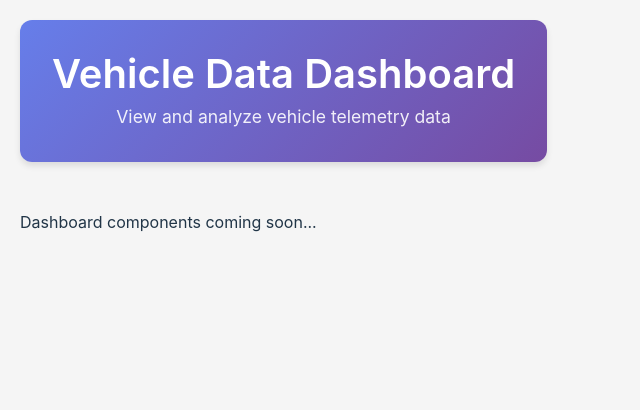
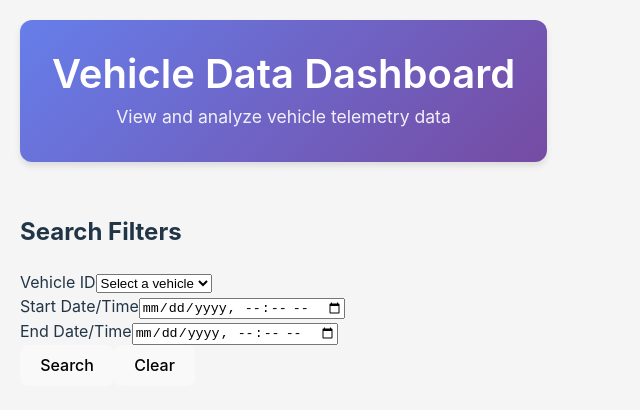
Before and after one commit to aselarbd/vehicle-data-dashboard, a React (Vite) app in the folder frontend/: page / in a window 1280 px wide. Shown: the top 410 px of the page, without its empty margins (0-640 px from the left). Built offline with nearby package versions, Linux system fonts and the light colour scheme.

Commit message:
Add search filters UI with vehicle dropdown and date pickers

```diff
--- a/frontend/src/App.tsx
+++ b/frontend/src/App.tsx
@@ -1,4 +1,5 @@
 import './App.css';
+import SearchFilters from './components/SearchFilters';
 
 function App() {
   return (
@@ -9,7 +10,7 @@ function App() {
       </header>
 
       <main className="App-main">
-        <p>Dashboard components coming soon...</p>
+        <SearchFilters />
       </main>
     </div>
   );
--- /dev/null
+++ b/frontend/src/components/DatePicker.tsx
@@ -0,0 +1,21 @@
+import type { FC } from 'react';
+
+interface DatePickerProps {
+  label: string;
+  id: string;
+}
+
+const DatePicker: FC<DatePickerProps> = ({ label, id }) => {
+  return (
+    <div className="form-group">
+      <label htmlFor={id}>{label}</label>
+      <input
+        type="datetime-local"
+        id={id}
+        className="form-control"
+      />
+    </div>
+  );
+};
+
+export default DatePicker;
--- /dev/null
+++ b/frontend/src/components/SearchFilters.tsx
@@ -0,0 +1,38 @@
+import type { FC } from 'react';
+import VehicleDropdown from './VehicleDropdown';
+import DatePicker from './DatePicker';
+
+const SearchFilters: FC = () => {
+  return (
+    <div className="search-section">
+      <h2>Search Filters</h2>
+      <div className="controls-container">
+        <VehicleDropdown />
+
+        <div className="date-controls">
+          <DatePicker
+            label="Start Date/Time"
+            id="start-datetime"
+          />
+
+          <DatePicker
+            label="End Date/Time"
+            id="end-datetime"
+          />
+        </div>
+
+        <div className="action-buttons">
+          <button className="search-btn">
+            Search
+          </button>
+
+          <button className="clear-btn">
+            Clear
+          </button>
+        </div>
+      </div>
+    </div>
+  );
+};
+
+export default SearchFilters;
--- /dev/null
+++ b/frontend/src/components/VehicleDropdown.tsx
@@ -0,0 +1,21 @@
+import type { FC } from 'react';
+
+const VehicleDropdown: FC = () => {
+  return (
+    <div className="form-group">
+      <label htmlFor="vehicle-select">Vehicle ID</label>
+      <select
+        id="vehicle-select"
+        className="form-control"
+        defaultValue=""
+      >
+        <option value="">Select a vehicle</option>
+        <option value="vehicle-001">vehicle-001</option>
+        <option value="vehicle-002">vehicle-002</option>
+        <option value="vehicle-003">vehicle-003</option>
+      </select>
+    </div>
+  );
+};
+
+export default VehicleDropdown;
```
